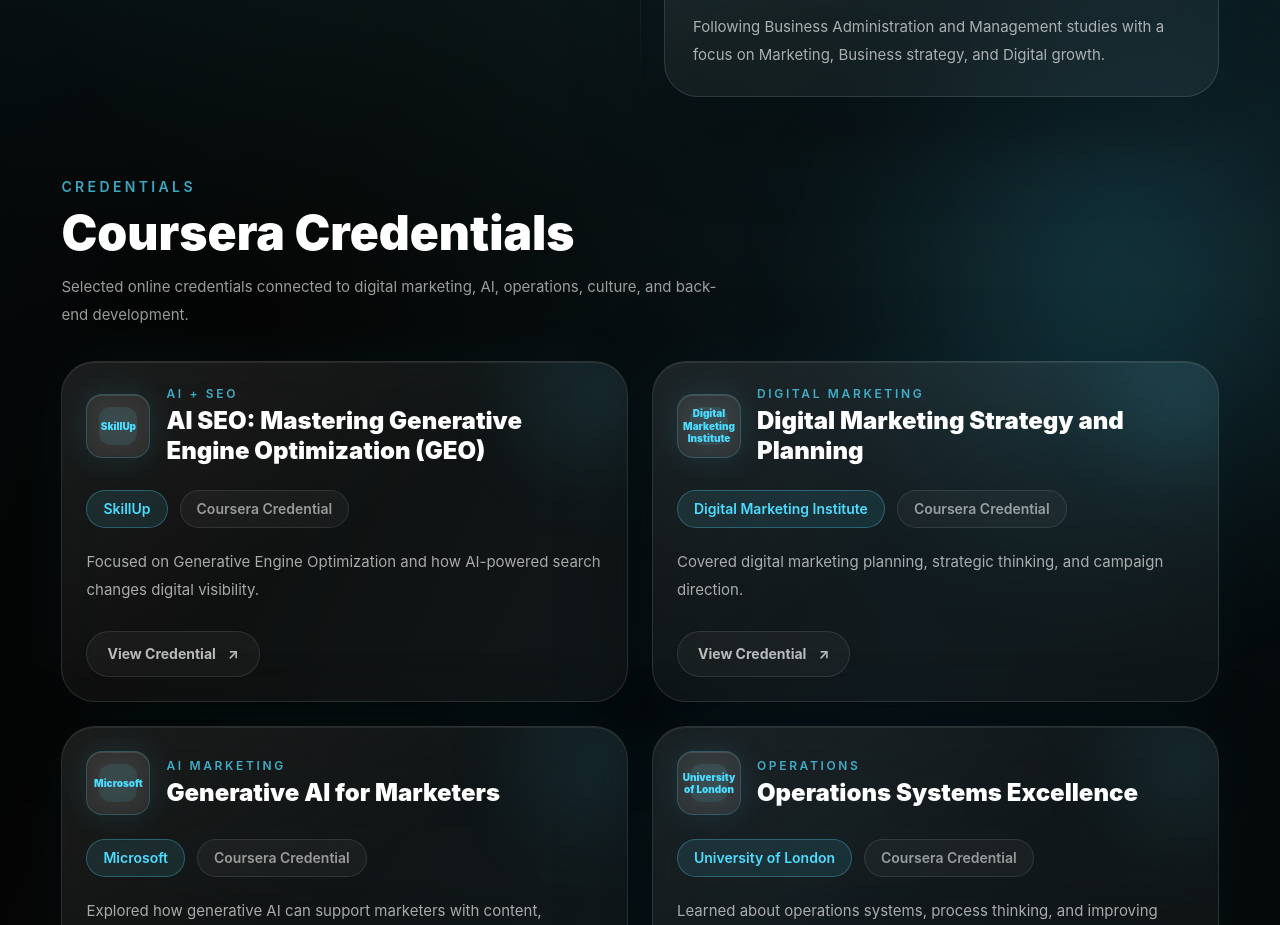
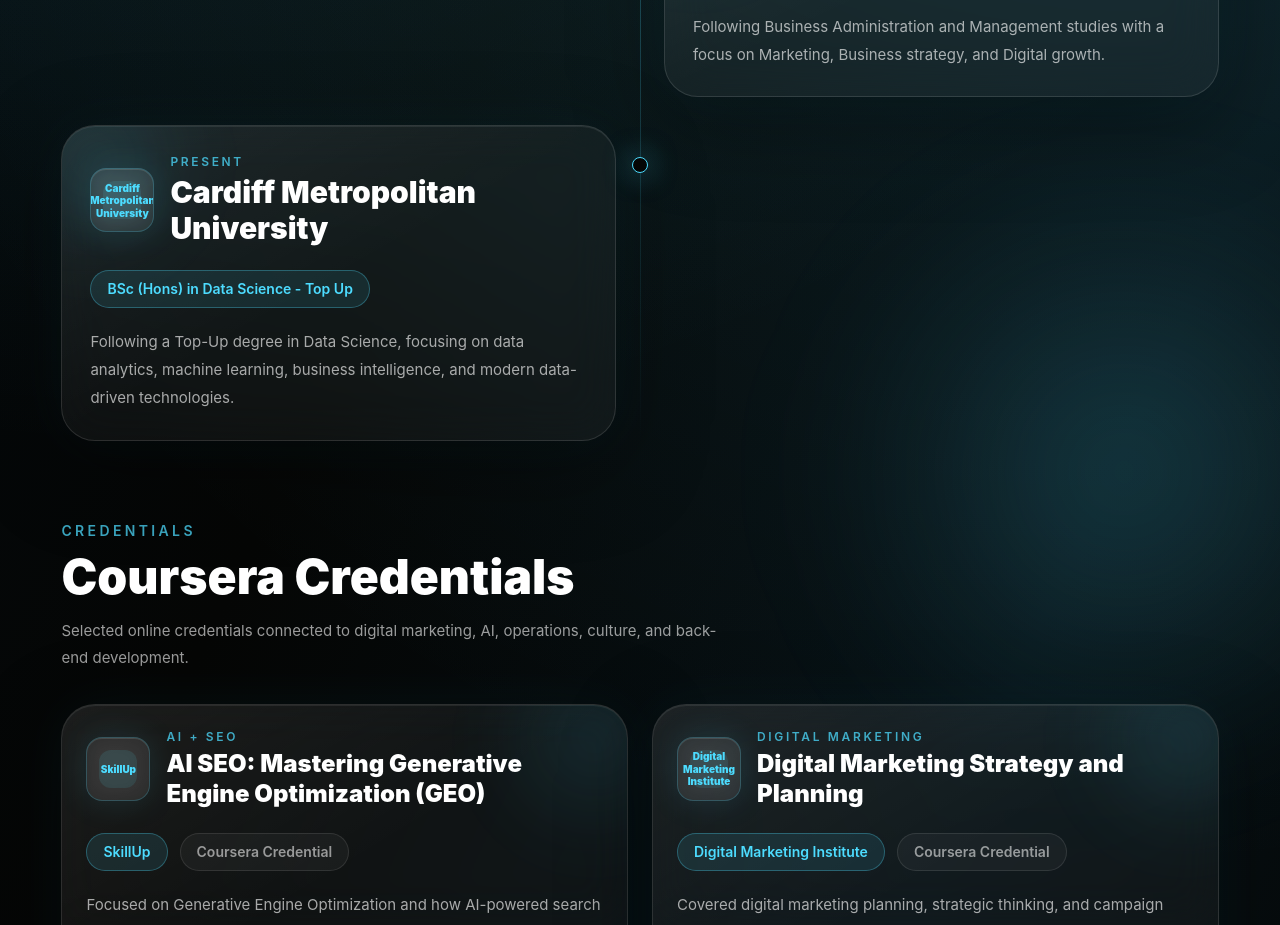
Before and after one commit to matheeshaSankalpa/matheesha-portfolio, a React (Vite) app: page /timeline in a window 1280 px wide. Shown: the part 1820-2745 px from the top of the page. Built offline with nearby package versions, Linux system fonts and the light colour scheme.

Commit message:
Update portfolio

```diff
--- a/src/components/Timeline.jsx
+++ b/src/components/Timeline.jsx
@@ -31,6 +31,14 @@ const academicItems = [
     description:
       'Following Business Administration and Management studies with a focus on Marketing, Business strategy, and Digital growth.',
   },
+  {
+  period: 'Present',
+  logo: 'https://www.google.com/s2/favicons?domain=cardiffmet.ac.uk&sz=128',
+  title: 'Cardiff Metropolitan University',
+  subtitle: 'BSc (Hons) in Data Science - Top Up',
+  description:
+    'Following a Top-Up degree in Data Science, focusing on data analytics, machine learning, business intelligence, and modern data-driven technologies.',
+},
 ]
 
 const certificateItems = [
```
